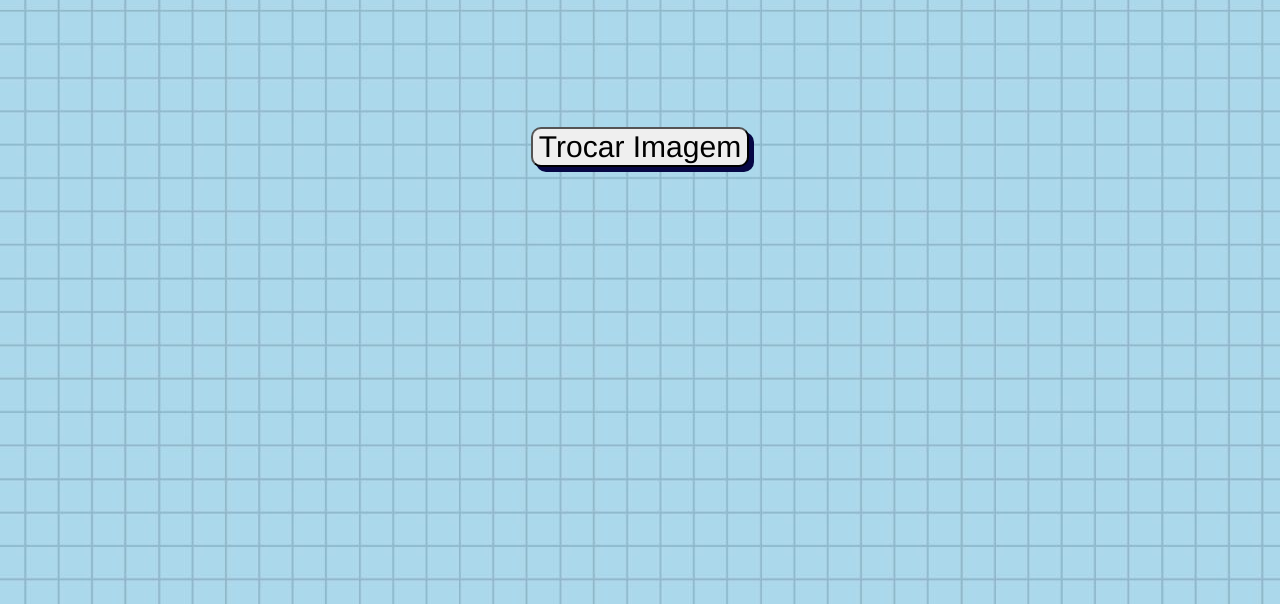
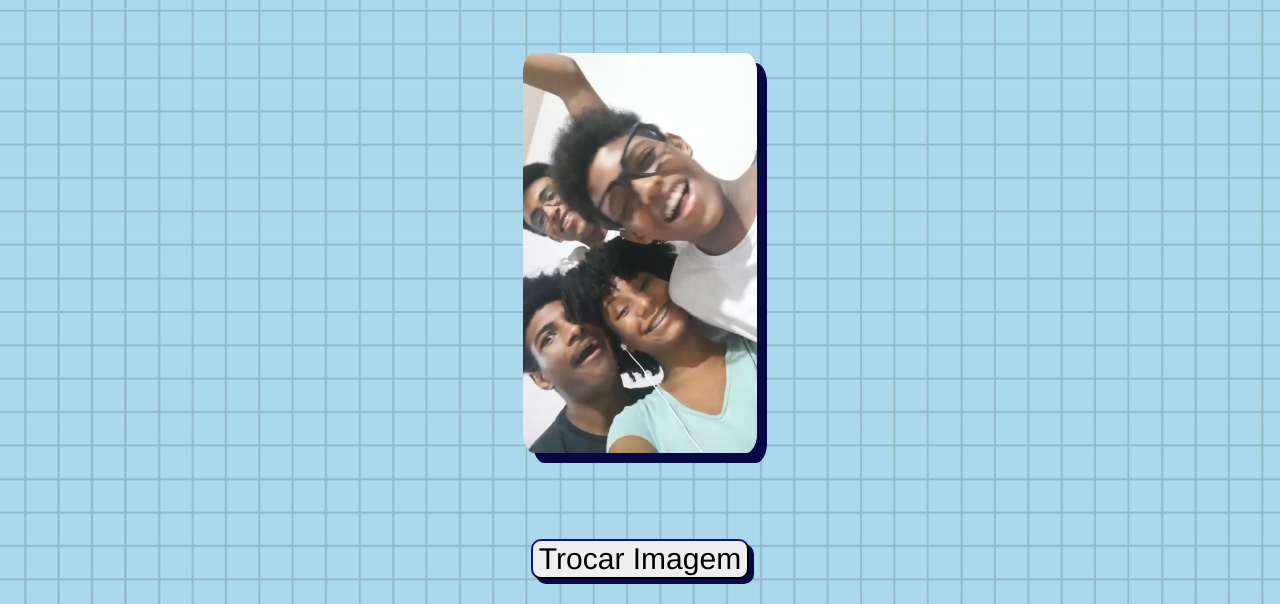
Before and after one commit to AnaComBia/TrocaIMG, a plain HTML site: page index.html in a window 1280 px wide. Shown: the part 196-800 px from the top of the page. Drawn offline with Linux system fonts and the light colour scheme.

Commit message:
finaliza

```diff
--- a/index.html
+++ b/index.html
@@ -6,16 +6,34 @@
     <meta name="viewport" content="width=device-width, initial-scale=1.0">
     <title>ChangeIMGs</title>
     <link rel="stylesheet" href="style.css">
+
 </head>
 <body>
 
-    <h1>Coisas Que Eu Gosto</h1>
+    <h1 id="h1">Pessoas Que Eu Amo</h1>
 
-    <img src="" alt="">
+    <div id="allimg">
+        <div>
+            <img class="aparece" src="imgchange1.png" id="img1">
+        </div>
+        <img src="imgchange2.png" id="img2">
+        <img src="imgchange3.png" id="img3">
+        <img src="imgchange4.png" id="img4">
+        <img src="imgchange5.png" id="img5">
+        <img src="imgchange6.png" id="img6">
+        <img src="imgchange7.png" id="img7">
+        <img src="imgchange8.png" id="img8">
+        <img src="imgchange9.png" id="img9">
+        <img src="imgchange10.png" id="img10">
+    </div>
 
-    <form>
-        <input type="button" value="Trocar Imagem" id="trocar" name="trocar" onclick="change()">
-    </form>
+
+
+    <div>
+        <button type="submit" id="trocar" onclick="change()">Trocar Imagem</button>
+    </div>
+
+
 
 
     <script src="index.js"></script>
--- a/index.js
+++ b/index.js
@@ -0,0 +1,18 @@
+
+let imagens = document.querySelectorAll('#allimg img');
+let qtImgs = imagens.length;
+let imgAtual = 0;
+
+function change () {
+
+    imagens[imgAtual].classList.remove("aparece")
+
+    imgAtual++
+
+    if (imgAtual >= qtImgs) {
+        imgAtual = 0
+    }
+
+    imagens[imgAtual].classList.add("aparece")
+
+};
--- a/style.css
+++ b/style.css
@@ -6,10 +6,33 @@ body{
     font-size: 50px;
 }
 
-input{
+#trocar{
     font-family: 'Franklin Gothic Medium', 'Arial Narrow', Arial, sans-serif;
     text-decoration-color: rgb(7, 7, 69);
     border-radius: 10px 10px 10px;
+    border-color: rgb(7, 7, 69);
     box-shadow: 5px 5px 0 0 rgb(7, 7, 69);
     font-size: 30px;
 }
+
+
+
+img{
+    opacity: 0;
+    max-height: 10px;
+}
+
+.aparece{
+    opacity: 1;
+    border-radius: 5%;
+    max-height: 400px;
+    box-shadow: 10px 10px 0 0 rgb(7, 7, 69);
+
+}
+
+#allimg{
+    align-items: center;
+    justify-content: center;
+    flex-direction: center;
+    position: center;
+}
```
Also changed, not shown: imgchange1.png (added), imgchange10.png (added), imgchange2.png (added), imgchange3.png (added), imgchange4.png (added), imgchange5.png (added), imgchange6.png (added), imgchange7.png (added), imgchange8.png (added), imgchange9.png (added).
